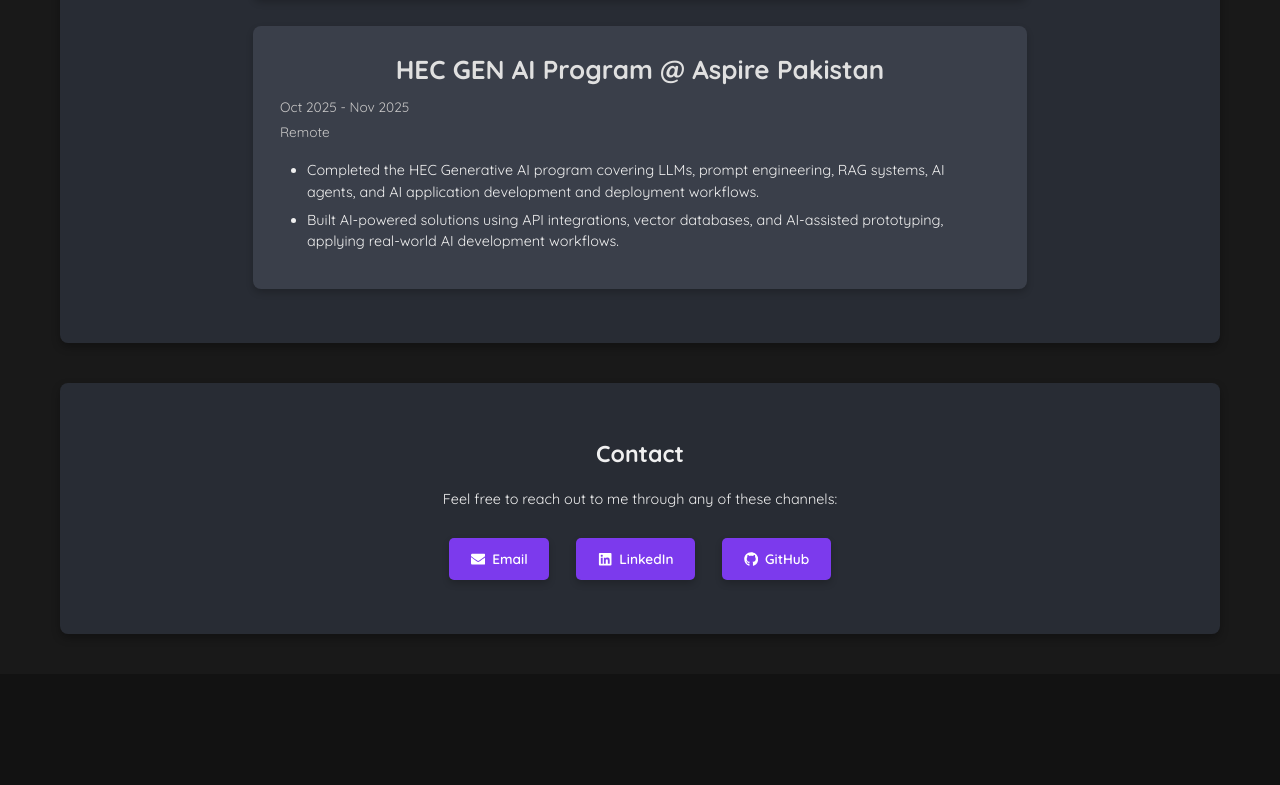
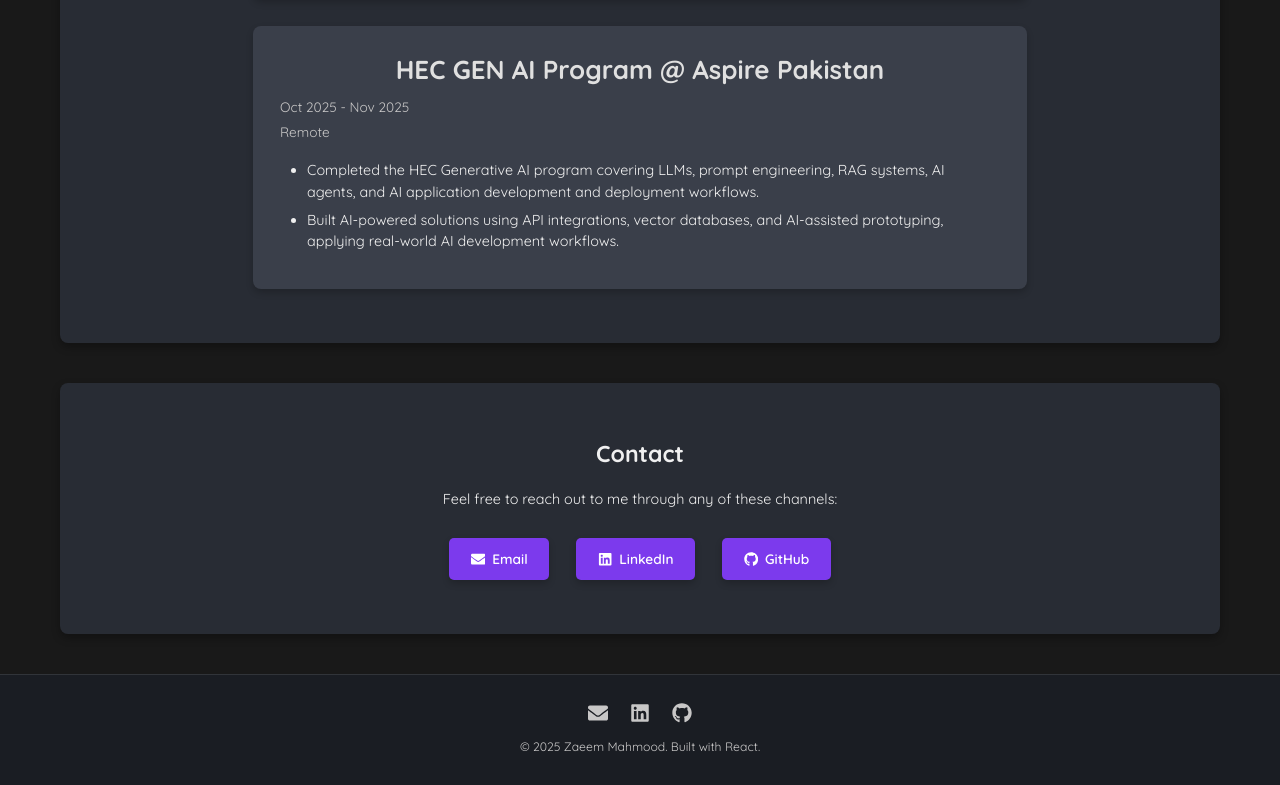
Before and after one commit to zaeem571/portfolio, a React (Create React App) app: page / in a window 1280 px wide. Shown: the part 1873-2658 px from the top of the page. Before the commit the page ends 2547 px from the top, so only its background shows below. Built offline with nearby package versions, Linux system fonts and the light colour scheme.

Commit message:
feat: implement back to top component, and footer

```diff
--- a/src/App.js
+++ b/src/App.js
@@ -6,6 +6,8 @@
 import Contact from "./components/sections/Contact";
 import WorkExperience from "./components/sections/WorkExperience";
 import CertificateAndInvolvement from "./components/sections/CertificateAndInvolvement";
+import Footer from "./components/Footer";
+import BackToTop from "./components/BackToTop";
 
 function App() {
   return (
@@ -18,6 +20,8 @@
         <CertificateAndInvolvement />
         <Contact />
       </main>
+      <Footer />
+      <BackToTop />
     </div>
   );
 }
--- /dev/null
+++ b/src/components/BackToTop.js
@@ -0,0 +1,49 @@
+import React, { useState, useEffect, useCallback } from "react";
+import { FaArrowUp } from "react-icons/fa";
+
+const SCROLL_THRESHOLD = 300;
+
+const BackToTop = () => {
+  const [isVisible, setIsVisible] = useState(false);
+
+  useEffect(() => {
+    let ticking = false;
+
+    const handleScroll = () => {
+      if (!ticking) {
+        window.requestAnimationFrame(() => {
+          setIsVisible(window.scrollY > SCROLL_THRESHOLD);
+          ticking = false;
+        });
+        ticking = true;
+      }
+    };
+
+    window.addEventListener("scroll", handleScroll, { passive: true });
+    return () => window.removeEventListener("scroll", handleScroll);
+  }, []);
+
+  const scrollToTop = useCallback(() => {
+    window.scrollTo({
+      top: 0,
+      behavior: "smooth",
+    });
+  }, []);
+
+  return (
+    <button
+      type="button"
+      onClick={scrollToTop}
+      aria-label="Back to top"
+      className={`fixed bottom-6 right-6 z-40 flex h-11 w-11 items-center justify-center rounded-full bg-[#282c34]/90 text-heading border border-white/10 shadow-[0_4px_12px_rgba(0,0,0,0.3)] backdrop-blur-md transition-all duration-300 hover:bg-primary hover:text-white hover:-translate-y-1 hover:shadow-[0_6px_16px_rgba(124,58,237,0.4)] focus:outline-2 focus:outline-offset-2 focus:outline-primary ${
+        isVisible
+          ? "translate-y-0 opacity-100 pointer-events-auto"
+          : "translate-y-4 opacity-0 pointer-events-none"
+      }`}
+    >
+      <FaArrowUp className="text-sm" />
+    </button>
+  );
+};
+
+export default React.memo(BackToTop);
--- /dev/null
+++ b/src/components/Footer.js
@@ -0,0 +1,48 @@
+import React from "react";
+import { FaGithub, FaLinkedin, FaEnvelope } from "react-icons/fa";
+import { portfolioData } from "../config/portfolioData";
+
+const Footer = () => {
+  const { contact, about } = portfolioData;
+  const year = new Date().getFullYear();
+
+  return (
+    <footer className="mt-auto border-t border-white/10 bg-[#1a1d23] px-6 py-8 text-center">
+      {/* Social links */}
+      <div className="mb-4 flex items-center justify-center gap-6">
+        <a
+          href={`mailto:${contact.email}`}
+          aria-label="Email"
+          className="text-text-muted transition-colors duration-200 hover:text-primary focus:outline-2 focus:outline-offset-2 focus:outline-primary"
+        >
+          <FaEnvelope size={20} />
+        </a>
+        <a
+          href={contact.linkedin}
+          target="_blank"
+          rel="noopener noreferrer"
+          aria-label="LinkedIn"
+          className="text-text-muted transition-colors duration-200 hover:text-primary focus:outline-2 focus:outline-offset-2 focus:outline-primary"
+        >
+          <FaLinkedin size={20} />
+        </a>
+        <a
+          href={contact.github}
+          target="_blank"
+          rel="noopener noreferrer"
+          aria-label="GitHub"
+          className="text-text-muted transition-colors duration-200 hover:text-primary focus:outline-2 focus:outline-offset-2 focus:outline-primary"
+        >
+          <FaGithub size={20} />
+        </a>
+      </div>
+
+      {/* Copyright */}
+      <p className="text-[0.85rem] text-text-muted">
+        © {year} {about.name}. Built with React.
+      </p>
+    </footer>
+  );
+};
+
+export default React.memo(Footer);
```
